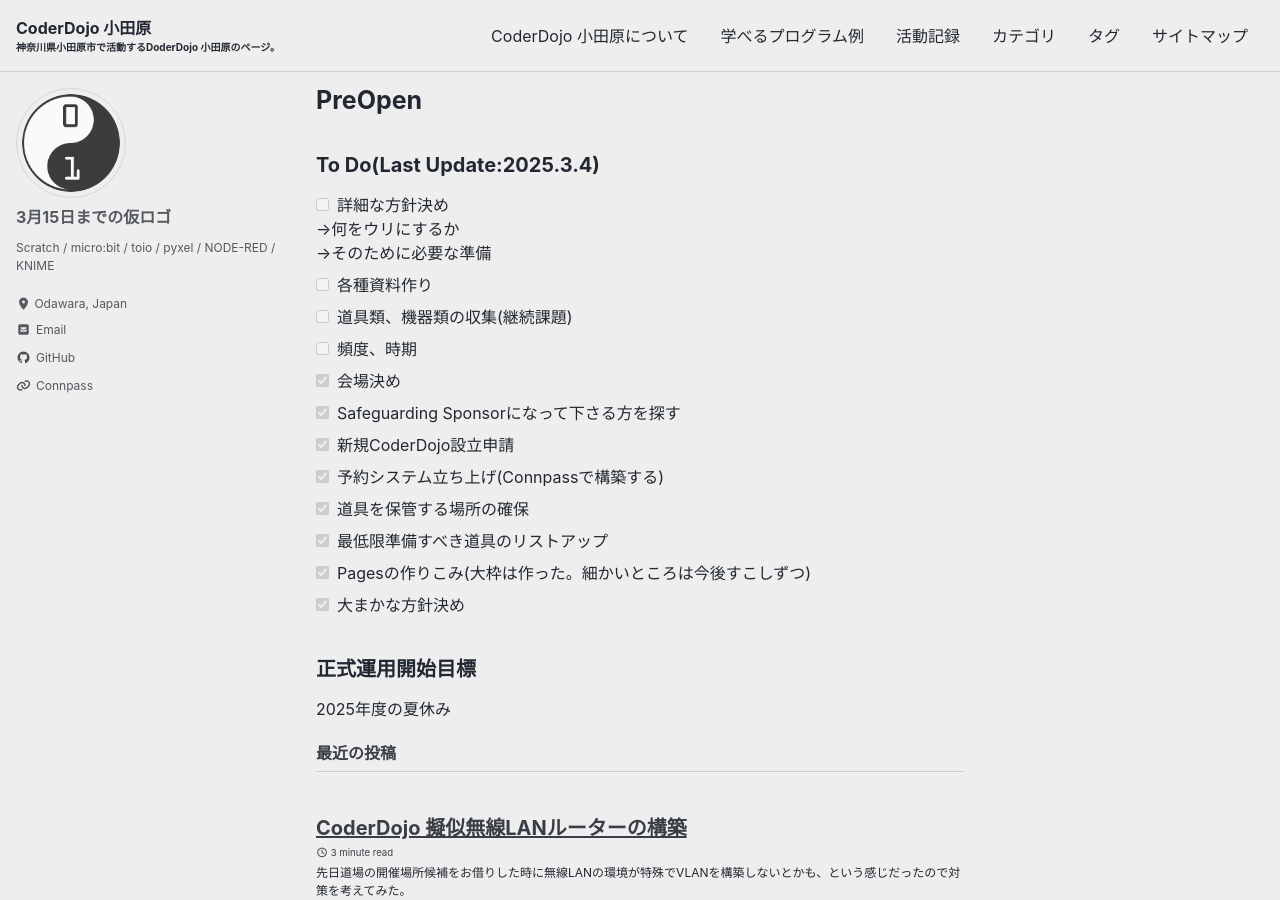
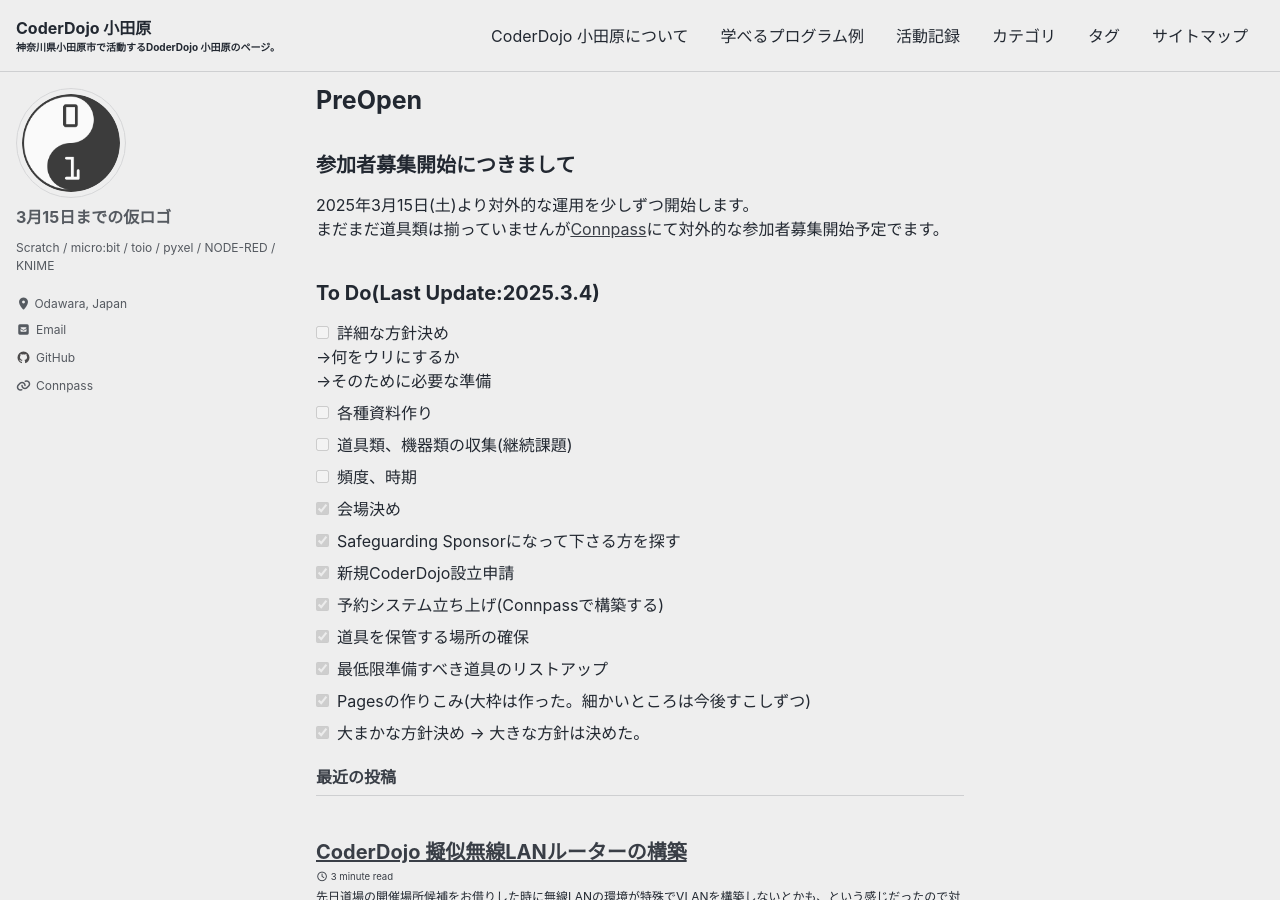
Before and after one commit to CoderDojo-Odawara/coderdojo-odawara.github.io, a Jekyll site: the page built from index.md, in a window 1280 px wide and 900 px high. Built offline with Jekyll 4.4.1, drawn with Linux system fonts in a browser that asks for light colours; cached includes are drawn as plain includes; a script that is not in the unit is left out; the list of posts is cut into pages by our own code.

Commit message:
Update index.md

```diff
--- a/index.md
+++ b/index.md
@@ -3,6 +3,10 @@
 author_profile: true
 title: "PreOpen"
 ---
+
+## 参加者募集開始につきまして
+2025年3月15日(土)より対外的な運用を少しずつ開始します。
+まだまだ道具類は揃っていませんが[Connpass](https://coderdojo-odawara.connpass.com/)にて対外的な参加者募集開始予定でます。
 
 ## To Do(Last Update:2025.3.4)
 - [ ] 詳細な方針決め
@@ -18,7 +22,4 @@
 - [X] 道具を保管する場所の確保
 - [X] 最低限準備すべき道具のリストアップ
 - [X] Pagesの作りこみ(大枠は作った。細かいところは今後すこしずつ)
-- [X] 大まかな方針決め
-
-## 正式運用開始目標
-2025年度の夏休み
+- [X] 大まかな方針決め -> 大きな方針は決めた。
```
